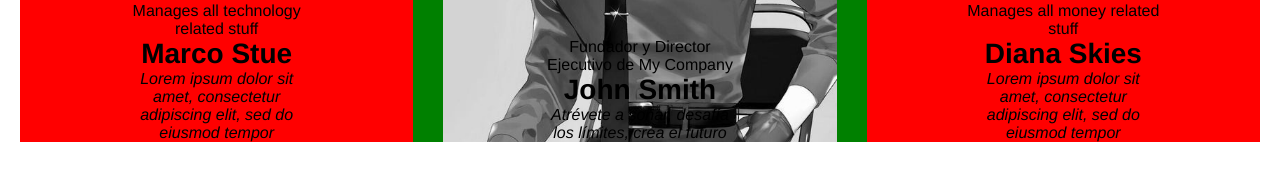
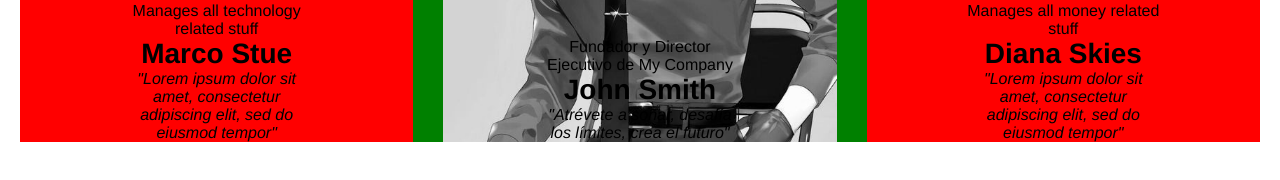
Before and after one commit to AlexAnguloMtz/web-agency-landing-page, an Angular app: page / in a window 1280 px wide. Shown: the part 468-648 px from the top of the page. Built offline with nearby package versions, Linux system fonts and the light colour scheme.

Commit message:
Add quotes to both sides of phrase

```diff
--- a/src/app/features/home/main-crew/main-crew-card/main-crew-card.component.html
+++ b/src/app/features/home/main-crew/main-crew-card/main-crew-card.component.html
@@ -5,6 +5,6 @@
   <div class="main-crew__card-data">
     <p class="main-crew__card-role-description">{{ roleDescription }}</p>
     <h4 class="main-crew__card-name">{{ text }}</h4>
-    <p class="main-crew__card-phrase">{{ phrase }}</p>
+    <p class="main-crew__card-phrase">"{{ phrase }}"</p>
   </div>
 </div>
```
